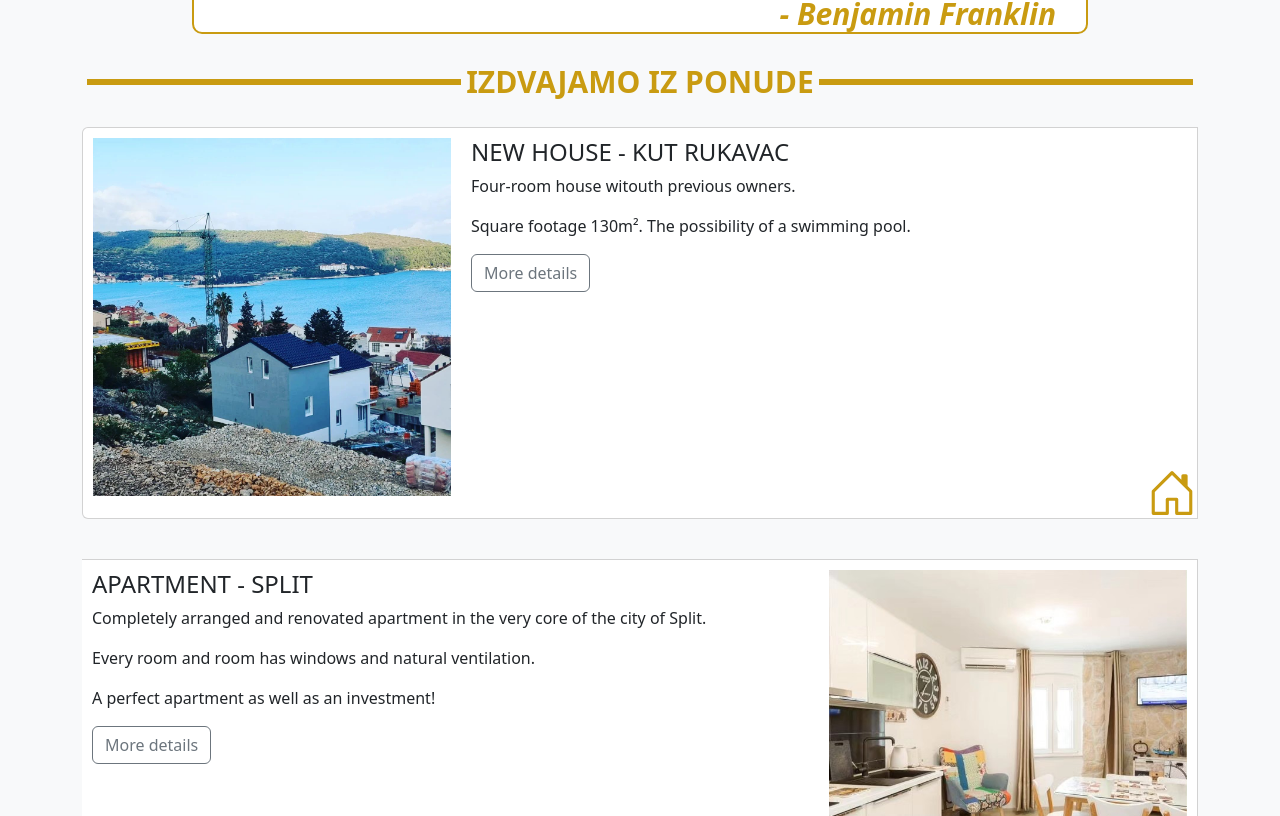
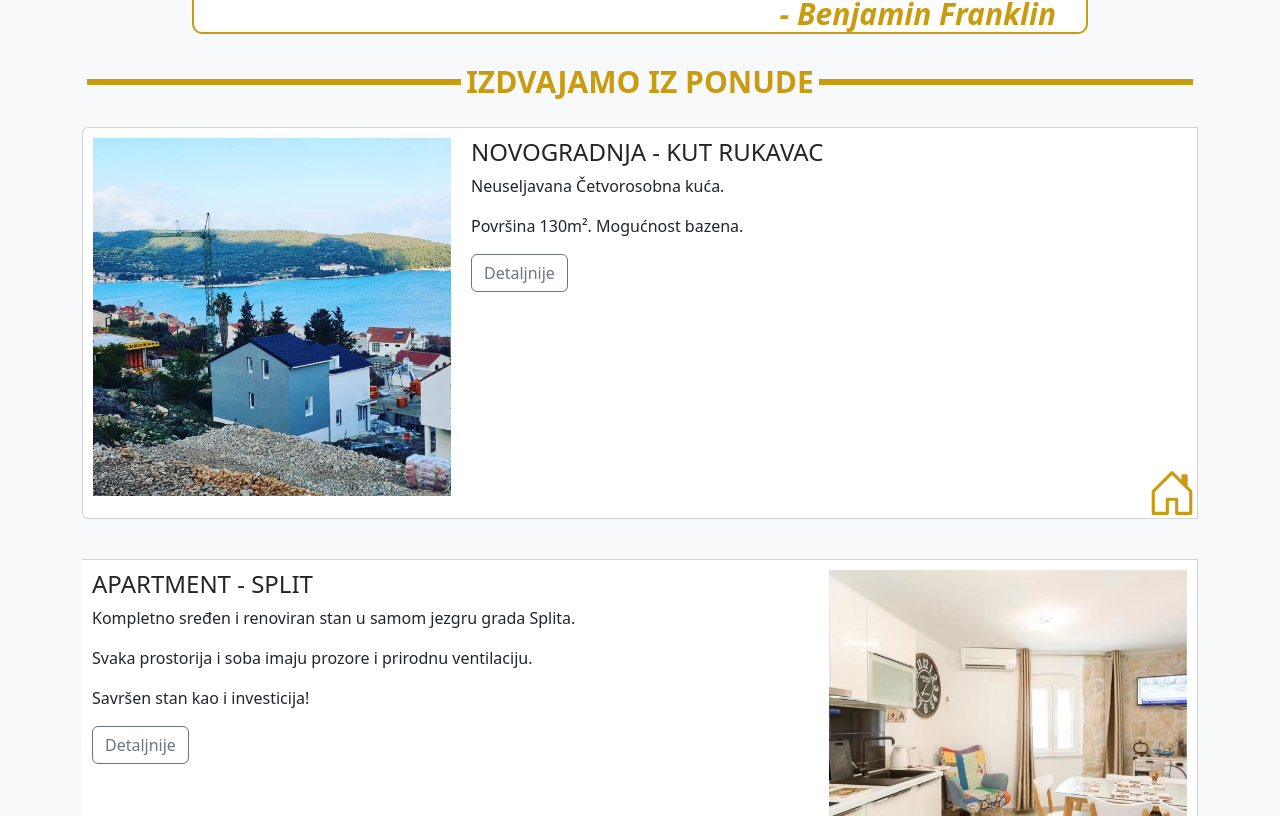
Before and after one commit to steve958/dean-projekt-gradnja, a React (Vite) app: page / in a window 1280 px wide. Shown: the part 624-1440 px from the top of the page. Built offline with nearby package versions, Linux system fonts and the light colour scheme.

Commit message:
translation home page full

```diff
--- a/src/components/SpecialOfferComponent.tsx
+++ b/src/components/SpecialOfferComponent.tsx
@@ -23,13 +23,23 @@ export default function SpecialOfferComponent(props: Props) {
                         <img className="card-img" src={slika3} alt="Card image cap" />
                     </div>
                     <div className="card-body">
-                        <h4 className="card-title">NEW HOUSE - KUT RUKAVAC</h4>
+                        <h4 className="card-title">
+                            {selectedLanguage === "English"
+                                ? "NEW HOUSE - KUT RUKAVAC"
+                                : "NOVOGRADNJA - KUT RUKAVAC"}
+                        </h4>
                         <p className="card-text">
-                            Four-room house witouth previous owners.
+                            {selectedLanguage === "English"
+                                ? "Four-room house witouth previous owners."
+                                : "Neuseljavana Četvorosobna kuća."}
                         </p>
-                        <p>Square footage 130m². The possibility of a swimming pool.</p>
+                        <p>
+                            {selectedLanguage === "English"
+                                ? "Square footage 130m². The possibility of a swimming pool."
+                                : "Površina 130m². Mogućnost bazena."}
+                        </p>
                         <a href="#" className="btn btn-outline-secondary">
-                            More details
+                            {selectedLanguage === "English" ? "More details" : "Detaljnije"}
                         </a>
                         <div className="icon_container_right">
                             <svg
@@ -52,13 +62,22 @@ export default function SpecialOfferComponent(props: Props) {
                     <div className="card-body">
                         <h4 className="card-title">APARTMENT - SPLIT</h4>
                         <p className="card-text">
-                            Completely arranged and renovated apartment in the very core of
-                            the city of Split.
+                            {selectedLanguage === "English"
+                                ? " Completely arranged and renovated apartment in the very core of the city of Split."
+                                : "Kompletno sređen i renoviran stan u samom jezgru grada Splita."}
                         </p>
-                        <p>Every room and room has windows and natural ventilation.</p>
-                        <p>A perfect apartment as well as an investment!</p>
+                        <p>
+                            {selectedLanguage === "English"
+                                ? "Every room and room has windows and natural ventilation."
+                                : "Svaka prostorija i soba imaju prozore i prirodnu ventilaciju."}
+                        </p>
+                        <p>
+                            {selectedLanguage === "English"
+                                ? "A perfect apartment as well as an investment!"
+                                : "Savršen stan kao i investicija!"}
+                        </p>
                         <a href="#" className="btn btn-outline-secondary">
-                            More details
+                            {selectedLanguage === "English" ? "More details" : "Detaljnije"}
                         </a>
                         <div className="icon_container_left">
                             <svg
@@ -101,7 +120,7 @@ export default function SpecialOfferComponent(props: Props) {
                                 : "Miran kraj prepun zelenila"}
                         </p>
                         <a href="#" className="btn btn-outline-secondary">
-                            More details
+                            {selectedLanguage === "English" ? "More details" : "Detaljnije"}
                         </a>
                         <div className="icon_container_right">
                             <svg
```
